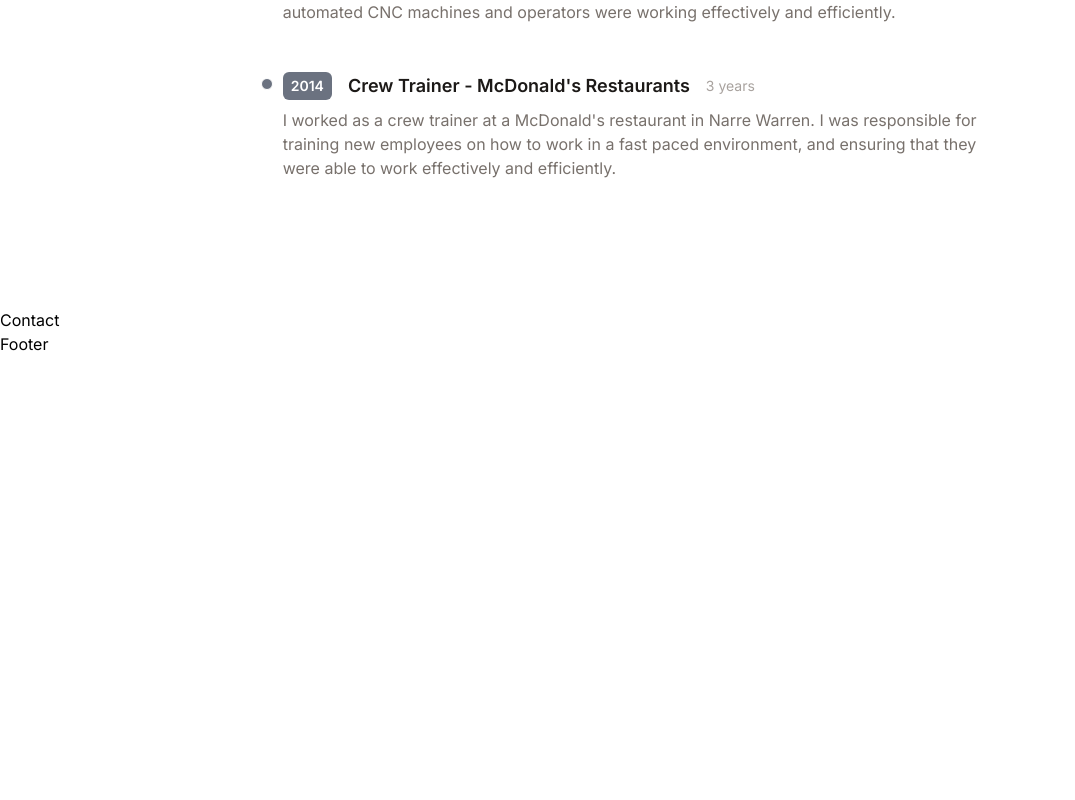
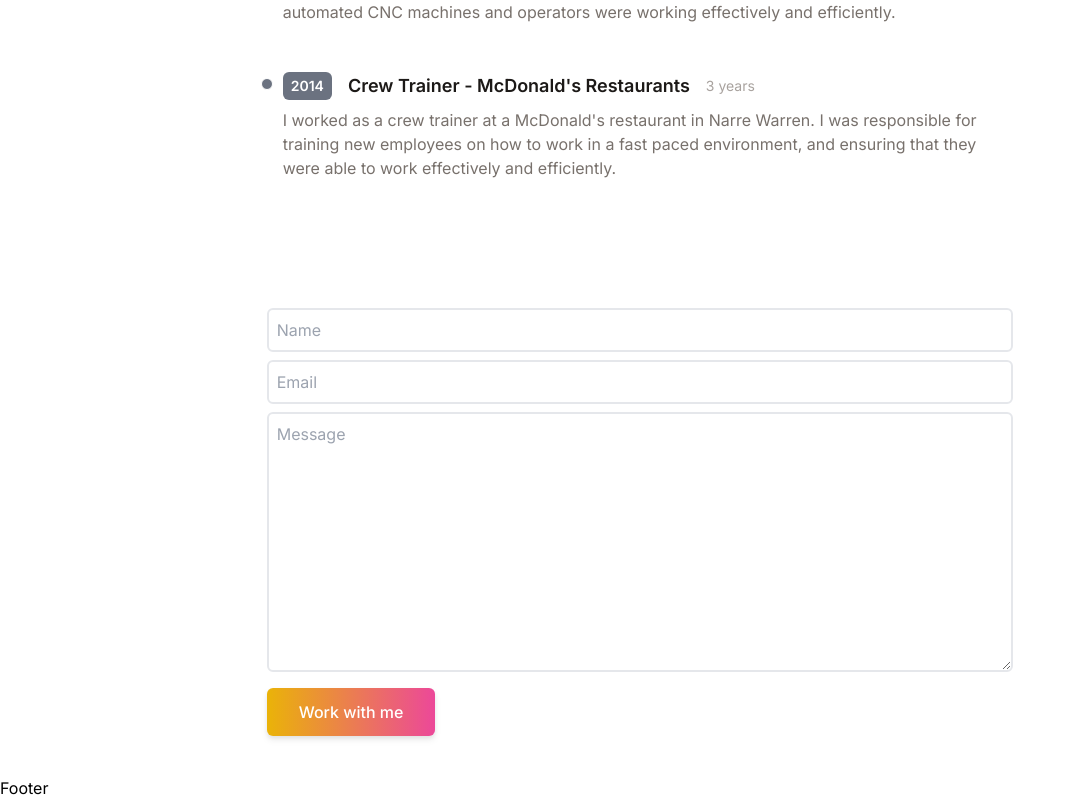
Before and after one commit to jimmytalanoa/portfolio, a React (Vite) app: page / in a window 1280 px wide. Shown: the part 1092-1892 px from the top of the page, without its empty margins (0-1075 px from the left). Before the commit the page ends 1448 px from the top, so only its background shows below. Built offline with nearby package versions, Linux system fonts and the light colour scheme.

Commit message:
added contact details

```diff
--- a/src/components/Contact.jsx
+++ b/src/components/Contact.jsx
@@ -2,8 +2,17 @@
 
 function Contact(){
     return (
-        <div>
-            Contact
+        <div className='flex flex-col mb-10 mx-auto'>
+            <div className="flex justify-center items-center">
+                <form action="https://getform.io/f/zbxdkgnb" method="POST" className="flex flex-col w-full md:w-7/12">
+                <input type="text" name="name" placeholder="Name" className="p-2 bg-transparent border-2 rounded-md focus:outline-none"/>
+                <input type="email" name="email" placeholder="Email" className="my-2 p-2 bg-transparent border-2 rounded-md focus:outline-none"/>
+                <textarea name="message" placeholder="Message" className="p-2 mb-4 bg-transparent border-2 rounded-md focus:outline-none" rows="10" />
+                <button type="submit" className="text-center inline-block px-8 py-3 w-max text-base font-medium rounded-md text-white bg-gradient-to-r from-yellow-500 to-pink-500 drop-shadow-md hover:stroke-white">
+                    Work with me
+                </button>
+                </form>
+                </div>
         </div>
     );
 }
```
